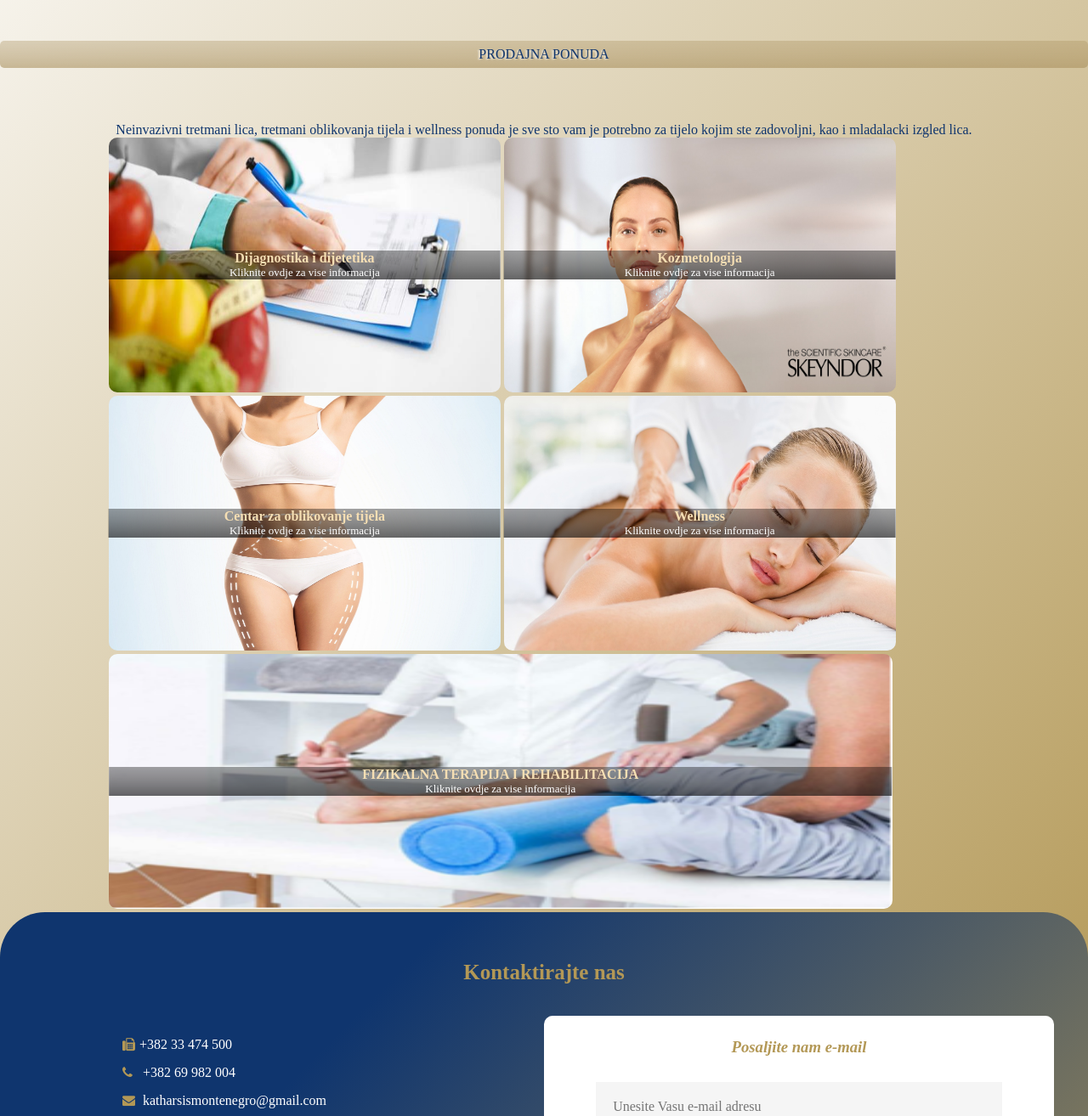
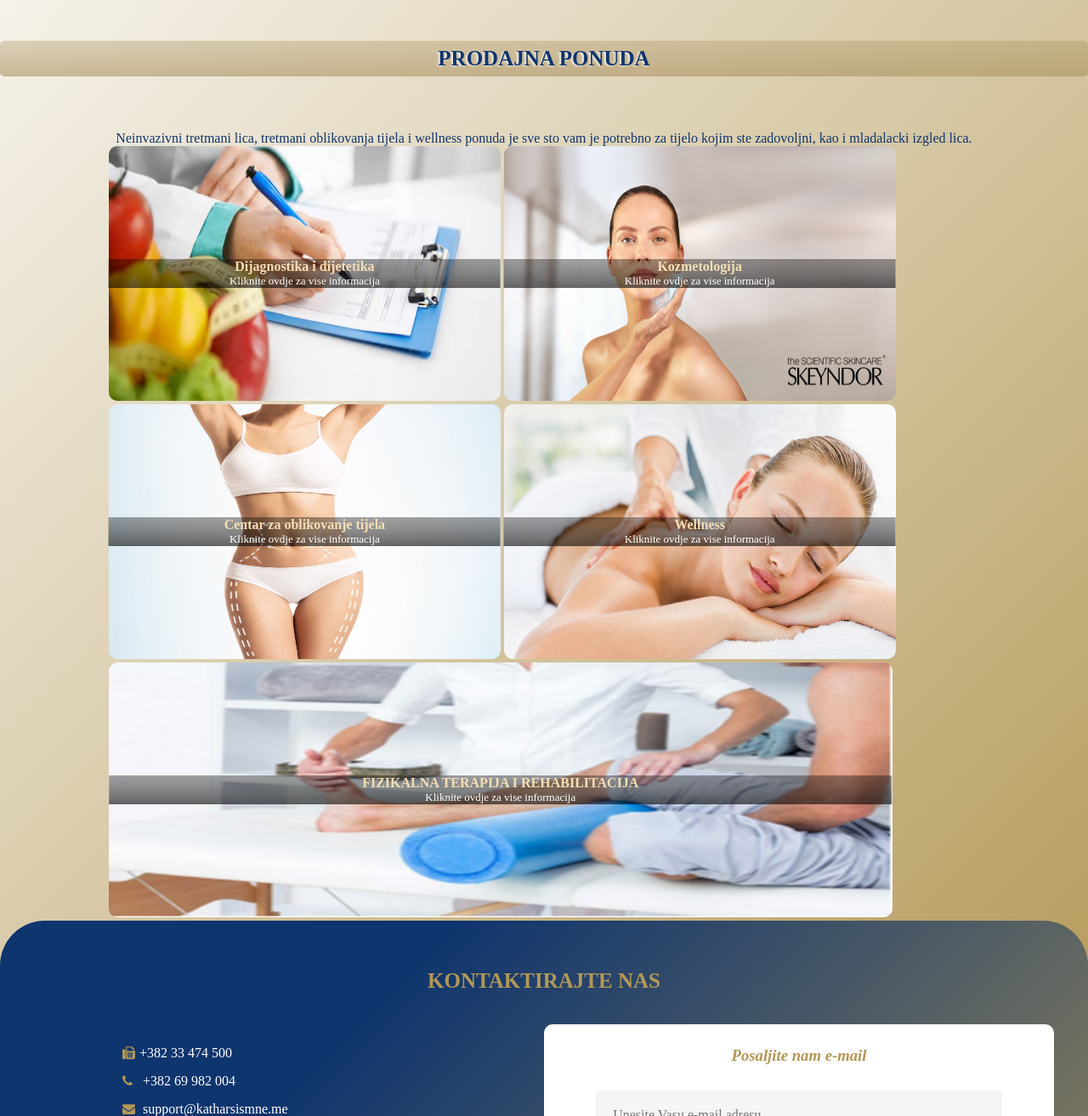
Before and after one commit to mitroglu98/katharsisLp, a plain HTML site: page home.html in a window 1280 px wide. Shown: the part 1598-2912 px from the top of the page at 85% size. Drawn offline with nearby package versions, Linux system fonts and the light colour scheme.

Commit message:
Mail domain update

```diff
--- a/home.html
+++ b/home.html
@@ -230,12 +230,12 @@
 
 
 <div class="holy-grail-content">
-    <p class="cu"> Kontaktirajte nas </p>
+    <p class="cu"> KONTAKTIRAJTE NAS</p>
     <div class="info">
 
         <a class="ii" href="tel:+382 33 474 500"> <i class="fa fa-fax"></i>+382 33 474 500 </a>
         <a class="ii" href="tel:+382 69 982 004"> <i class="fa fa-phone"></i> +382 69 982 004</a>
-        <a class="ii" href="mailto:mijatovicmitar71@gmail.com"> <i class="fa fa-envelope"></i> katharsismontenegro@gmail.com </a>
+        <a class="ii" href="mailto:support@katharsismne.me"> <i class="fa fa-envelope"></i> support@katharsismne.me </a>
         <a class="ii" href="https://www.google.com/maps/place/Katharsis+Wellness+%26+Health/@42.2869113,18.8438101,15z/data=!4m5!3m4!1s0x0:0x3f4ac1265ec0d4b0!8m2!3d42.2869113!4d18.8438101?hl=sr"> <i class="fa fa-map-marker" aria-hidden="true"></i> Hotel Slovenska Plaza, Budva </a>
         <a class="ii"> <i class="fa fa-clock-o" aria-hidden="true"></i> Radno vrijeme: 09:00–21:00</a>
         <a class="ii" ><i class="fa fa-times" aria-hidden="true"></i> Nedeljom ne radimo</a>
@@ -251,7 +251,7 @@
     </div>
     <address>
 
-        <form action="https://formsubmit.co/mijatovicmitar71@gmail.com" method="POST" action="https://formsubmit.co/c277d8d5f1ett209149848e390b9b5cc">
+        <form action="https://formsubmit.co/support@katharsismne.me" method="POST" action="https://formsubmit.co/c277d8d5f1ett209149848e390b9b5cc">
            <headlines> <h3> Posaljite nam e-mail</h3></headlines>
             <input type="hidden" name="_subject" value="Nova poruka sa www.katharsismne.me">
             <input type="email" name="email" placeholder="Unesite Vasu e-mail adresu" required>
--- a/style.css
+++ b/style.css
@@ -136,8 +136,8 @@ article{
   color:#0f356e;
   width: 100%;
   text-align: center!important;
-  font-size: 16px;;
-
+  font-size: 25px;
+  font-weight: 700;
   border-radius: 5px;
 }
 .info{
```
Also changed, not shown: index.html (+4 -4 lines), 1 other file.
